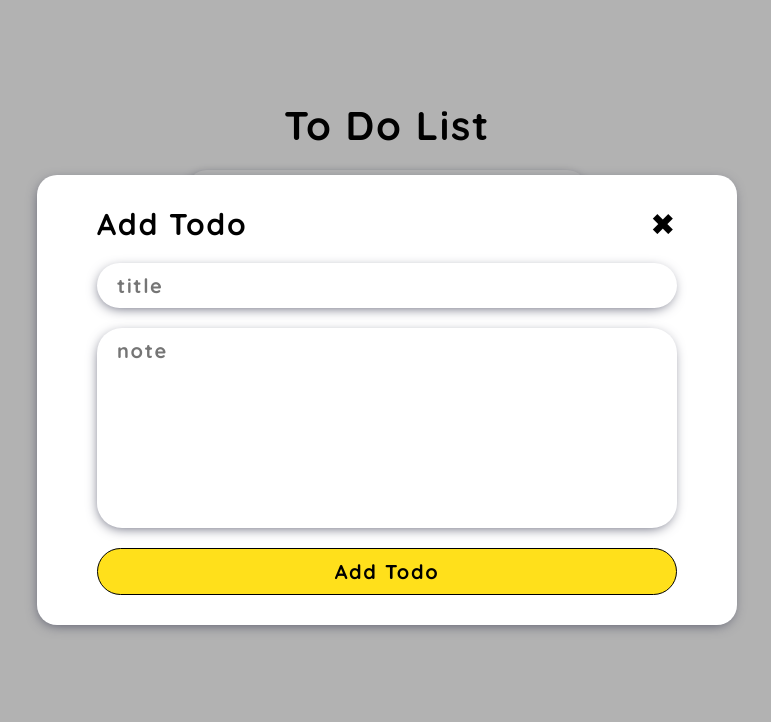
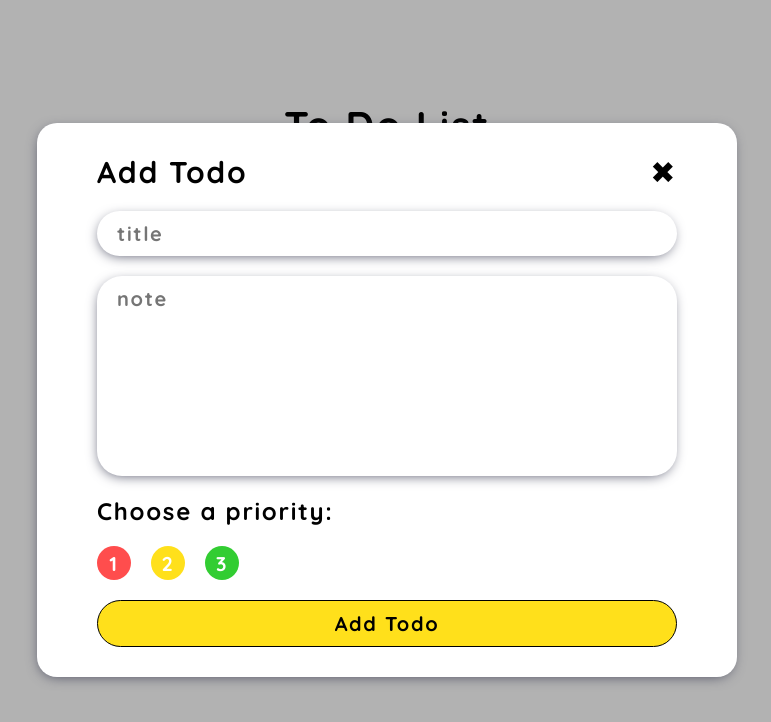
Before and after one commit to Dragodui/to-do-list-on-react, a React (Create React App) app: page / in a window 1280 px wide. Both pictures are taken after typing "Sample" into the empty fields and a click on the button "Add todo". Shown: the top 722 px of the page, without its empty margins (253-1024 px from the left). Built offline with nearby package versions, Linux system fonts and the light colour scheme; a web font is replaced by a local one.

Commit message:
Add priority functionality

```diff
--- a/src/components/App.tsx
+++ b/src/components/App.tsx
@@ -1,6 +1,6 @@
 import React, {useEffect} from 'react';
 import {useState} from "react";
-import {IDeletedItem, ITodo} from "../types/data";
+import {IChosenItem, IDeletedItem, ITodo} from "../types/data";
 import ToDoList from "./ToDoList";
 import "../styles/style.css"
 import Button from "./UI/Button/Button";
@@ -17,6 +17,12 @@ const App: React.FC = () => {
     const [isDeleteModalOpened, setIsDeleteModalOpened] = useState<boolean>(false);
     const [deletedItem, setDeletedItem] = useState<IDeletedItem>({id: 1, complete: false});
     const [searchTerm, setSearchTerm] = useState<string>('');
+    const [priority, setPriority] = useState<number>(0);
+    const [chosen, setChosen] = useState<IChosenItem[]>([
+        { id: 0, chosen: false },
+        { id: 1, chosen: false },
+        { id: 2, chosen: false }
+    ]);
 
     useEffect(() => {
         const savedUncompletedTodos = localStorage.getItem('uncompletedTodos');
@@ -72,6 +78,17 @@ const App: React.FC = () => {
         setIsModalOpened(false);
     };
 
+    const handleChangePriority = (index: number) => {
+        const newChosen = chosen.map(
+            (
+                item, i) => (
+                { ...item, chosen: i === index }
+            )
+        );
+        setChosen(newChosen);
+        setPriority(index + 1);
+    };
+
     const filteredUncompletedTodos: ITodo[] =
         uncompletedTodos.filter(todo =>
             todo.title.toLowerCase().includes(searchTerm) || todo.note.toLowerCase().includes(searchTerm));
@@ -92,6 +109,11 @@ const App: React.FC = () => {
                         closeModal={closeModal}
                         uncompletedTodos={uncompletedTodos}
                         setUncompletedTodos={setUncompletedTodos}
+                        chosen={chosen}
+                        setChosen={setChosen}
+                        setPriority={setPriority}
+                        priority={priority}
+                        handleChangePriority={handleChangePriority}
                     />
                     <ModalDelete
                         id={deletedItem?.id}
@@ -119,6 +141,10 @@ const App: React.FC = () => {
                                                 setIsDeleteModalOpened = {setIsDeleteModalOpened}
                                                 completedTodos = {completedTodos}
                                                 uncompletedTodos = {uncompletedTodos}
+                                                setChosen={setChosen}
+                                                setPriority={setPriority}
+                                                chosen={chosen}
+                                                handleChangePriority={handleChangePriority}
                                             />
                                         </div>
                                         : ""
@@ -135,6 +161,10 @@ const App: React.FC = () => {
                                                 setIsDeleteModalOpened = {setIsDeleteModalOpened}
                                                 completedTodos = {completedTodos}
                                                 uncompletedTodos = {uncompletedTodos}
+                                                setChosen={setChosen}
+                                                setPriority={setPriority}
+                                                chosen={chosen}
+                                                handleChangePriority={handleChangePriority}
                                             />
                                         </div>
                                         : ""
--- a/src/components/ToDoList.tsx
+++ b/src/components/ToDoList.tsx
@@ -1,8 +1,8 @@
 import React, {Dispatch, SetStateAction} from 'react';
-import {IDeletedItem, ITodo} from "../types/data";
+import {IChosenItem, IDeletedItem, ITodo} from "../types/data";
 import ToDoItem from "./ToDoItem";
-import {Simulate} from "react-dom/test-utils";
-import toggle = Simulate.toggle;
+
+
 interface ITodoList {
     items : ITodo[];
     toggleTodo : (id:number) => void;
@@ -11,6 +11,10 @@ interface ITodoList {
     setIsDeleteModalOpened: Dispatch<SetStateAction<boolean>>;
     completedTodos: ITodo[];
     uncompletedTodos: ITodo[];
+    chosen: IChosenItem[];
+    setChosen: (items: IChosenItem[]) => void;
+    setPriority: (num: number) => void;
+    handleChangePriority: (index:number) => void;
 }
 
 const ToDoList:React.FC<ITodoList> = (props) => {
@@ -23,6 +27,10 @@ const ToDoList:React.FC<ITodoList> = (props) => {
         setIsDeleteModalOpened,
         completedTodos,
         uncompletedTodos,
+        setPriority,
+        chosen,
+        setChosen,
+        handleChangePriority,
     } = props;
 
     return (
@@ -37,6 +45,10 @@ const ToDoList:React.FC<ITodoList> = (props) => {
                         setIsModalOpened = {setIsDeleteModalOpened}
                         completedTodos = {completedTodos}
                         uncompletedTodos = {uncompletedTodos}
+                        setPriority={setPriority}
+                        chosen={chosen}
+                        setChosen={setChosen}
+                        handleChangePriority={handleChangePriority}
                         {...item}
                     />
                 )
--- a/src/components/UI/Modal/Modal.tsx
+++ b/src/components/UI/Modal/Modal.tsx
@@ -4,13 +4,19 @@ import styles from "./Modal.module.css";
 import Input from "../Input/Input";
 import TextArea from "../TextArea/TextArea";
 import Button from "../Button/Button";
-import {ITodo} from "../../../types/data";
+import {IChosenItem, ITodo} from "../../../types/data";
+import PriorityChoosing from "../PriorityChoosing/PriorityChoosing";
 
 interface ModalProps {
     isModalOpened: boolean;
     closeModal: () => void;
     uncompletedTodos: ITodo[];
     setUncompletedTodos: (todos: ITodo[]) => void;
+    chosen: IChosenItem[];
+    setChosen: (items: IChosenItem[]) => void;
+    setPriority: (num: number) => void;
+    priority: number;
+    handleChangePriority: (index:number) => void;
 }
 
 const Modal: FC<ModalProps> =
@@ -18,12 +24,18 @@ const Modal: FC<ModalProps> =
          isModalOpened,
          closeModal,
          uncompletedTodos,
-         setUncompletedTodos
+         setUncompletedTodos,
+         chosen,
+         setChosen,
+         setPriority,
+         priority,
+         handleChangePriority
     }) => {
 
     const [title, setTitle] = useState<string>('');
     const [note, setNote] = useState<string>('');
     const [isError, setIsError] = useState<boolean>(false);
+
     useEffect(() => {
         const disableScroll = () => {
             document.body.classList.add('modal-open');
@@ -68,12 +80,18 @@ const Modal: FC<ModalProps> =
                 id:id,
                 title: title,
                 note: note,
-                complete:false
+                complete:false,
+                priority: priority,
             }]);
 
             setTitle('');
             setNote('');
             setIsError(false);
+            setChosen([
+                { id: 0, chosen: false },
+                { id: 1, chosen: false },
+                { id: 2, chosen: false }
+            ]);
 
             closeModal();
         }
@@ -90,6 +108,8 @@ const Modal: FC<ModalProps> =
                 </div>
                 <Input value={title} onChange={handleTitle} onKeyDown={handleKeyDownInText} placeholder = "title"/>
                 <TextArea value={note} onChange={handleNote} onKeyDown={handleKeyDownInText} placeholder = "note"/>
+                <h1 className="priority__title">Choose a priority:</h1>
+                <PriorityChoosing setPriority={setPriority} chosen={chosen} setChosen={setChosen} handleChangePriority={handleChangePriority}/>
                 <p className={`${isError ? styles.error: styles.noError}`}>fill all the blanks</p>
                 <Button onClick={addTodo}>Add Todo</Button>
             </div>
--- /dev/null
+++ b/src/components/UI/PriorityChoosing/PriorityChoosing.module.css
@@ -0,0 +1,30 @@
+.priority__items {
+  display: flex;
+  gap: 20px;
+}
+.priority__item {
+  width: 34px;
+  height: 34px;
+  border-radius: 50%;
+  display: flex;
+  align-items: center;
+  justify-content: center;
+  font-size: 20px;
+  color: white;
+  border: none;
+  cursor: pointer;
+}
+.priority__item:last-child {
+  background: limegreen;
+}
+.priority__item:nth-child(2) {
+  background: #ffe01b;
+}
+.priority__item:first-child {
+  background: #ff4d4d;
+}
+.priority__chosen {
+  border: 2px solid black;
+}
+
+/*# sourceMappingURL=PriorityChoosing.module.css.map */
--- /dev/null
+++ b/src/components/UI/PriorityChoosing/PriorityChoosing.module.scss
@@ -0,0 +1,32 @@
+
+
+.priority {
+  &__items {
+    display: flex;
+    gap: 20px;
+  }
+  &__item {
+    width: 34px;
+    height: 34px;
+    border-radius: 50%;
+    display: flex;
+    align-items: center;
+    justify-content: center;
+    font-size: 20px;
+    color: white;
+    border: none;
+    cursor: pointer;
+  }
+  &__item:last-child {
+    background: limegreen;
+  }
+  &__item:nth-child(2) {
+    background: #ffe01b;
+  }
+  &__item:first-child  {
+    background: #ff4d4d;
+  }
+  &__chosen {
+    border: 2px solid black;
+  }
+}
--- /dev/null
+++ b/src/components/UI/PriorityChoosing/PriorityChoosing.tsx
@@ -0,0 +1,34 @@
+import React, { FC, useState } from 'react';
+//@ts-ignore
+import styles from "./PriorityChoosing.module.css";
+import {IChosenItem} from "../../../types/data";
+
+
+
+interface PriorityChoosingProps {
+    setPriority: (num: number) => void;
+    chosen: IChosenItem[];
+    setChosen: (items: IChosenItem[]) => void;
+    handleChangePriority: (index:number) => void;
+}
+
+const PriorityChoosing: FC<PriorityChoosingProps> = ({ setPriority, chosen, setChosen,handleChangePriority }) => {
+
+    return (
+        <div className={styles.priority}>
+            <div className={styles.priority__items}>
+                {chosen.map((item, index) => (
+                    <button
+                        key={item.id}
+                        onClick={() => handleChangePriority(index)}
+                        className={`${styles.priority__item} ${item.chosen ? styles.priority__chosen : ''}`}
+                    >
+                        {item.id + 1}
+                    </button>
+                ))}
+            </div>
+        </div>
+    );
+};
+
+export default PriorityChoosing;
--- a/src/styles/style.css
+++ b/src/styles/style.css
@@ -33,6 +33,34 @@ html, body {
   overflow: hidden;
 }
 
+.priority1 {
+  background: #ff4d4d;
+}
+
+.priority2 {
+  background: #ffe01b;
+}
+
+.priority3 {
+  background: limegreen;
+}
+
+.priority {
+  width: 34px;
+  height: 34px;
+  border-radius: 50%;
+  display: flex;
+  align-items: center;
+  justify-content: center;
+  font-size: 20px;
+  color: white;
+  border: none;
+  cursor: pointer;
+}
+.priority__title {
+  font-size: 24px;
+}
+
 .item {
   display: flex;
   flex-direction: column;
@@ -52,6 +80,11 @@ html, body {
   flex-direction: column;
   justify-content: space-between;
 }
+.item__priority {
+  display: flex;
+  align-items: center;
+  gap: 5px;
+}
 .item__info {
   width: 100%;
   display: flex;
@@ -62,7 +95,7 @@ html, body {
 .item__header {
   display: flex;
   justify-content: space-between;
-  align-items: center;
+  align-items: start;
   gap: 5px;
   width: 100%;
 }
@@ -97,9 +130,7 @@ html, body {
   gap: 5px;
 }
 .item button {
-  color: black;
   background: none;
-  border: none;
   cursor: pointer;
 }
 .item button img {
--- a/src/styles/style.scss
+++ b/src/styles/style.scss
@@ -32,7 +32,30 @@ html, body {
 .modal-open {
   overflow: hidden;
 }
-
+.priority1 {
+  background: #ff4d4d;
+}
+.priority2 {
+  background: #ffe01b;
+}
+.priority3 {
+  background: limegreen;;
+}
+.priority {
+  width: 34px;
+  height: 34px;
+  border-radius: 50%;
+  display: flex;
+  align-items: center;
+  justify-content: center;
+  font-size: 20px;
+  color: white;
+  border: none;
+  cursor: pointer;
+  &__title {
+    font-size: 24px;
+  }
+}
 .item {
   display: flex;
   flex-direction: column;
@@ -51,7 +74,11 @@ html, body {
     flex-direction: column;
     justify-content: space-between;
   }
-
+  &__priority {
+    display: flex;
+    align-items: center;
+    gap: 5px;
+  }
   &__info {
     width: 100%;
     display: flex;
@@ -62,7 +89,7 @@ html, body {
   &__header {
     display: flex;
     justify-content: space-between;
-    align-items: center;
+    align-items: start;
     gap: 5px;
     width: 100%;
   }
@@ -97,9 +124,7 @@ html, body {
     gap: 5px;
   }
   & button {
-    color: black;
     background: none;
-    border: none;
     cursor:pointer;
     & img {
       width: 30px;
--- a/src/types/data.ts
+++ b/src/types/data.ts
@@ -3,9 +3,15 @@ export interface ITodo {
     title:string;
     note:string;
     complete:boolean;
+    priority: number;
 }
 
 export interface IDeletedItem {
     id: number;
     complete: boolean;
 }
+
+export interface IChosenItem {
+    id:number;
+    chosen: boolean;
+}
```
Also changed, not shown: src/components/ToDoItem.tsx (+55 -11 lines), 2 other files (tests, documents, lock files or other folders).
